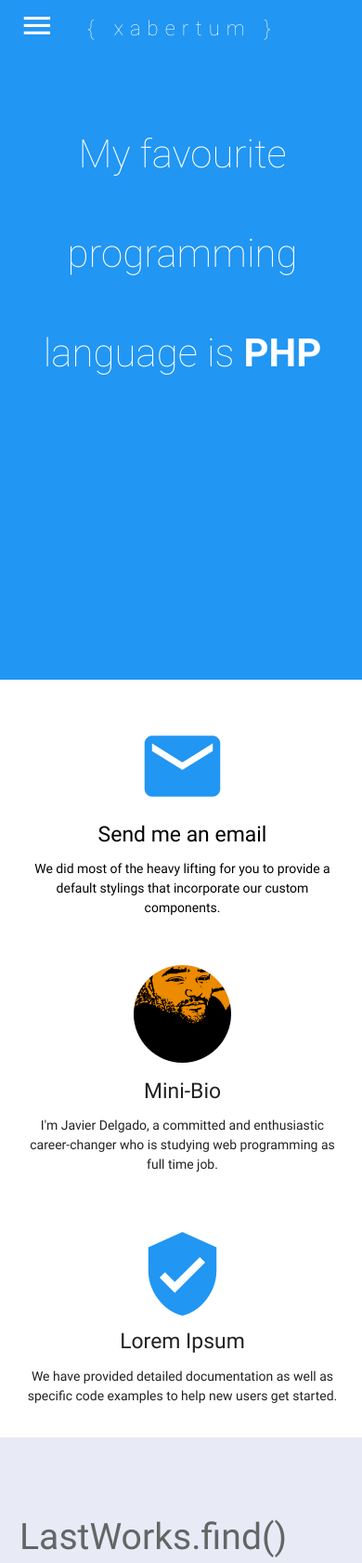
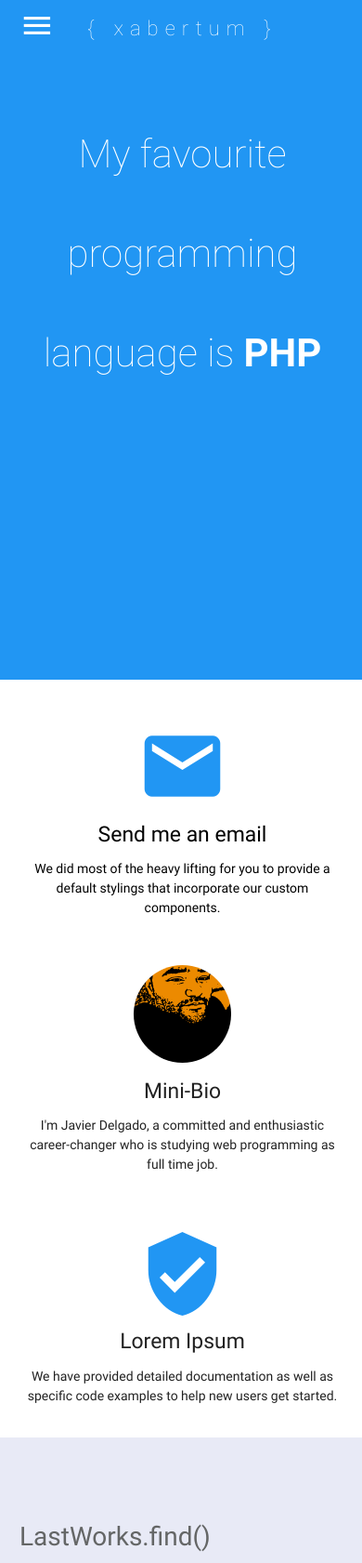
Before and after one commit to xabertum/xabertum.github.io, a PHP site: page /index.html in a window 390 px wide. Shown: the top 1681 px of the page at 93% size. Run offline with PHP 8.4, Linux system fonts and the light colour scheme; some libraries are stand-ins or nearby versions.

Commit message:
minor responsive changes

```diff
--- a/css/style.css
+++ b/css/style.css
@@ -285,6 +285,11 @@ xtype
 #content {
     background-color: #B8B89F;
 }
+
+#work > div > h2 {
+    font-size: 2rem;
+}
+
 
 /* CONTACT POP-UP */
 
```
